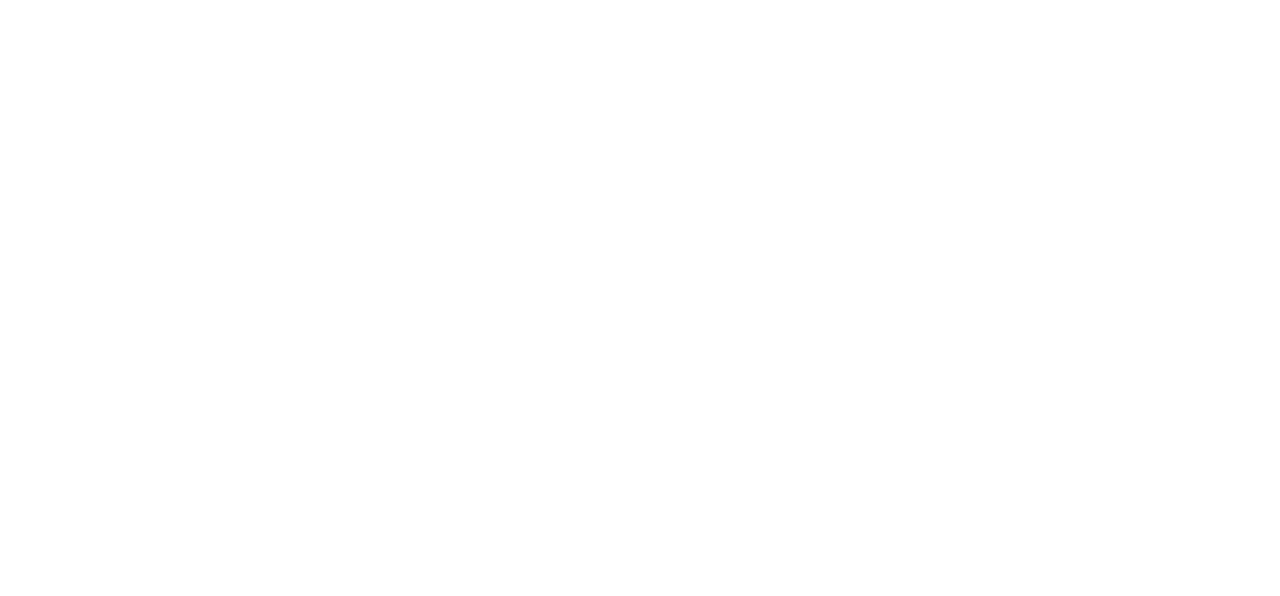
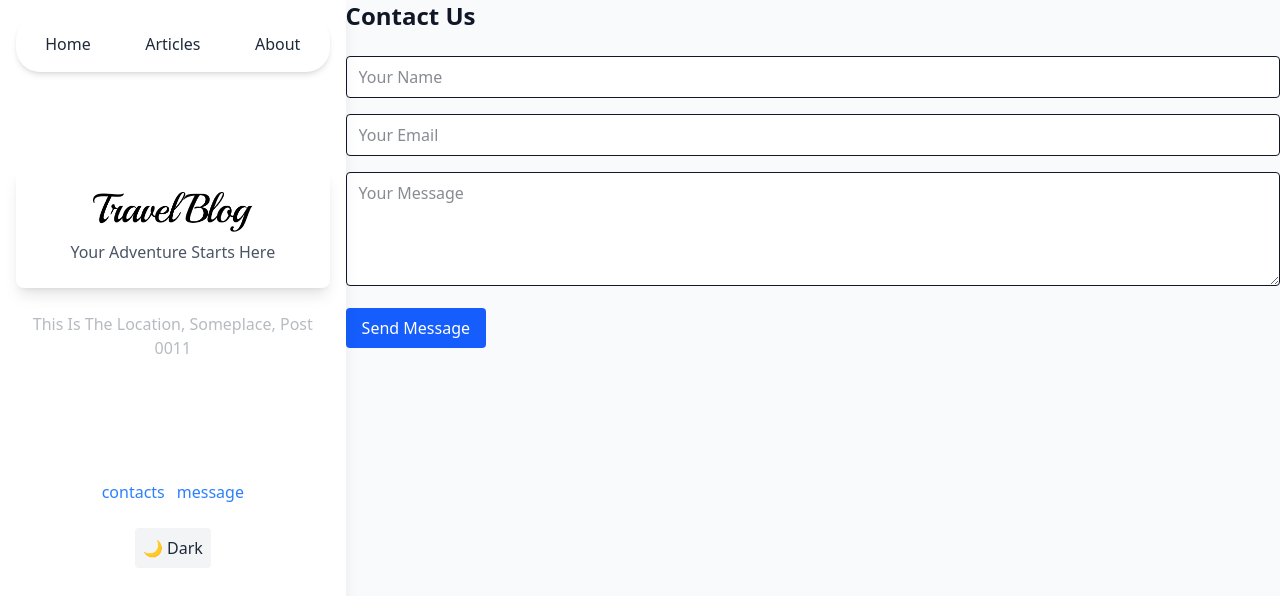
Before and after one commit to devMasrafi/TravelBlog-FIgCom, a React (Vite) app: page /contact in a window 1280 px wide. Before the commit this address had no page. Shown: the top 596 px of the page. Built offline with nearby package versions, Linux system fonts and the light colour scheme.

Commit message:
added modal for contacts

```diff
--- a/src/App.jsx
+++ b/src/App.jsx
@@ -6,6 +6,7 @@ import About from "./assets/Pages/About";
 import MainLayout from "./assets/Layout/MainLayout";
 import { ThemeProvider } from "./assets/codeSnipets/ThemeContext";
 import ScrolltoTop from "./assets/codeSnipets/ScrolltoTop";
+import Contact from "./assets/Pages/Contact";
 
 function App() {
   return (
@@ -17,6 +18,7 @@ function App() {
             <Route path="/" element={<Home />} />
             <Route path="/article" element={<Article />} />
             <Route path="/about" element={<About />} />
+            <Route path="/contact" element={<Contact />} />
           </Route>
         </Routes>
       </BrowserRouter>
--- a/src/assets/Layout/Sidebody.jsx
+++ b/src/assets/Layout/Sidebody.jsx
@@ -1,14 +1,18 @@
-import React from "react";
+import React, { useState } from "react";
 import ThemeBtn from "../codeSnipets/ThemeBtn";
+import { CardModal } from "../codeSnipets/Modal";
+import ContactPage from "../Pages/Contact";
 
 const Sidebody = () => {
+  const [open, setOpen] = useState(false); // Fixed: Corrected typo in setter name
+
   return (
     <div className="mt-20 space-y-6 px-4">
       {/* Title Card */}
       <div className="bg-white dark:bg-gray-800 shadow-lg rounded-lg p-6">
         <img
           className="h-10 mx-auto block"
-          src="public/TravelBlog.png"
+          src="/TravelBlog.png" // Fixed: Removed "public/" prefix
           alt=""
         />
         <p className="text-gray-600 dark:text-gray-300 text-center mt-2">
@@ -27,17 +31,27 @@ const Sidebody = () => {
       <div className="mt-30">
         <ul className="flex items-center justify-center gap-x-3">
           <li>
-            <a href="#" className="text-blue-500 dark:text-blue-400 hover:text-blue-700 dark:hover:text-blue-300">
-              contacts
-            </a>
+            <button onClick={() => setOpen(!open)}>
+              <a className="text-blue-500 dark:text-blue-400 hover:text-blue-700 dark:hover:text-blue-300">
+                contacts
+              </a>
+            </button>
           </li>
           <li>
-            <a href="#" className="text-blue-500 dark:text-blue-400 hover:text-blue-700 dark:hover:text-blue-300">
+            <a
+              href="#"
+              className="text-blue-500 dark:text-blue-400 hover:text-blue-700 dark:hover:text-blue-300"
+            >
               message
             </a>
           </li>
         </ul>
       </div>
+
+      <CardModal isOpen={open} onClose={() => setOpen(false)}>
+        <ContactPage />
+      </CardModal>
+
       {/* Theme */}
       <div className="flex justify-center">
         <ThemeBtn />
--- /dev/null
+++ b/src/assets/Pages/Contact.jsx
@@ -0,0 +1,32 @@
+const ContactPage = () => {  // Remove 'export const' and make it a regular const
+  return (
+    <div className="space-y-6">
+      <h2 className="text-2xl font-semibold text-gray-900 dark:text-gray-100">Contact Us</h2>
+      <form className="space-y-4">
+        <input
+          type="text"
+          placeholder="Your Name"
+          className="w-full border rounded px-3 py-2 bg-white dark:bg-gray-700 text-gray-900 dark:text-gray-100"
+        />
+        <input
+          type="email"
+          placeholder="Your Email"
+          className="w-full border rounded px-3 py-2 bg-white dark:bg-gray-700 text-gray-900 dark:text-gray-100"
+        />
+        <textarea
+          placeholder="Your Message"
+          rows="4"
+          className="w-full border rounded px-3 py-2 bg-white dark:bg-gray-700 text-gray-900 dark:text-gray-100"
+        />
+        <button
+          type="submit"
+          className="px-4 py-2 bg-blue-600 hover:bg-blue-700 text-white rounded"
+        >
+          Send Message
+        </button>
+      </form>
+    </div>
+  );
+};
+
+export default ContactPage;  // Add this at the end
--- /dev/null
+++ b/src/assets/codeSnipets/Modal.jsx
@@ -0,0 +1,30 @@
+export const CardModal = ({ isOpen, onClose, children }) => {
+  if (!isOpen) return null;
+
+  return (
+    <div
+      className="fixed inset-0 z-50 flex items-center justify-center bg-black/50 h-full"
+      onClick={onClose}
+    >
+      <div
+        className="bg-white dark:bg-gray-800 w-full max-w-3xl h-[80vh] rounded-2xl shadow-xl flex flex-col"
+        onClick={(e) => e.stopPropagation()}
+      >
+        {/* Close button */}
+        <div className="flex justify-end p-4 border-b">
+          <button
+            onClick={onClose}
+            className="text-gray-500 hover:text-black text-xl"
+          >
+            ✕
+          </button>
+        </div>
+
+        {/* Content */}
+        <div className="flex-1 overflow-y-auto p-6">
+          {children}
+        </div>
+      </div>
+    </div>
+  );
+};
```
